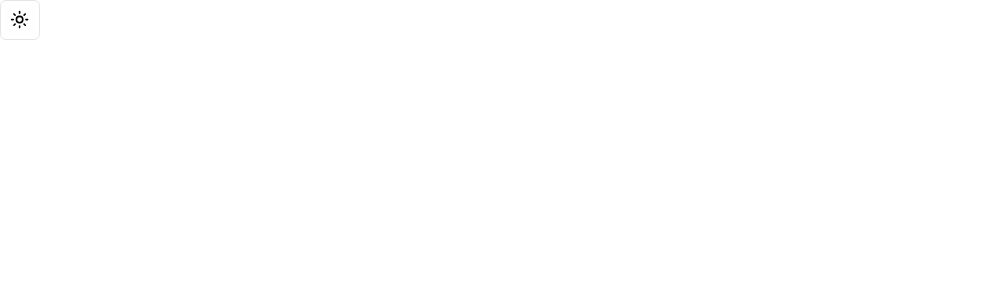
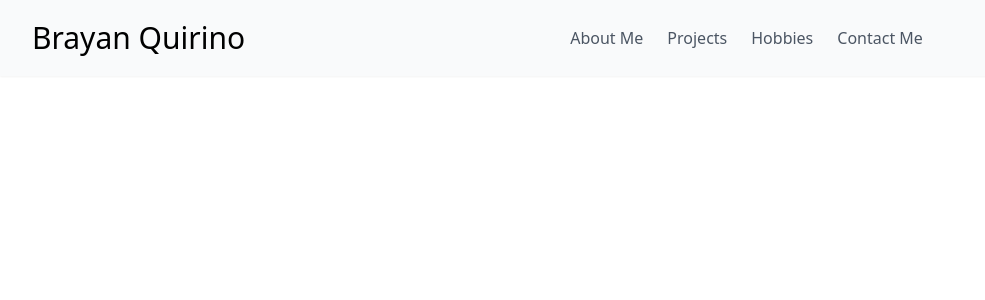
Before and after one commit to braydevkin/portifolio-brayan, a Next.js app: page / in a window 1280 px wide. Shown: the top 300 px of the page, without its empty margins (0-985 px from the left). Built offline with nearby package versions, Linux system fonts and the light colour scheme.

Commit message:
Adding responsive header navigation component

```diff
--- /dev/null
+++ b/src/components/Header/index.tsx
@@ -0,0 +1,49 @@
+"use client";
+
+import * as React from "react";
+import Link from "next/link";
+import { Menu } from "lucide-react";
+import { MenuProps } from "./types";
+
+type HeaderProps = {
+  menus: MenuProps[];
+};
+
+const Header = ({ menus }: HeaderProps) => {
+  const [state, setState] = React.useState(false);
+
+  return (
+    <nav className="bg-gray-50 shadow-sm w-full border-b md:border-0">
+      <div className="items-center px-4 max-w-screen-xl mx-auto md:flex md:px-8">
+        <div className="flex items-center justify-between py-3 md:py-5 md:block">
+          <Link href="/">
+            <h1 className="text-3xl font-bol">Brayan Quirino</h1>
+          </Link>
+          <div className="md:hidden">
+            <button
+              className="text-gray-700 outline-none p-2 rounded-md focus:border-gray-400 focus:border"
+              onClick={() => setState(!state)}
+            >
+              <Menu />
+            </button>
+          </div>
+        </div>
+        <div
+          className={`flex-1 justify-self-center pb-3 mt-8 md:block md:pb-0 md:mt-0 ${
+            state ? "block" : "hidden"
+          }`}
+        >
+          <ul className="justify-center items-center space-y-8 md:flex md:space-x-6 md:space-y-0">
+            {menus.map((item, idx) => (
+              <li key={idx} className="text-gray-600 hover:text-indigo-600">
+                <Link href={item.path}>{item.title}</Link>
+              </li>
+            ))}
+          </ul>
+        </div>
+      </div>
+    </nav>
+  );
+};
+
+export default Header;
--- /dev/null
+++ b/src/components/Header/menus.ts
@@ -0,0 +1,8 @@
+import { MenuProps } from "./types";
+
+export const headerMenus: MenuProps[] = [
+  { title: "About Me", path: "/" },
+  { title: "Projects", path: "/projects" },
+  { title: "Hobbies", path: "/hobbies" },
+  { title: "Contact Me", path: "/contact/me" },
+];
--- /dev/null
+++ b/src/components/Header/types.ts
@@ -0,0 +1,4 @@
+export type MenuProps = {
+  title: string;
+  path: string;
+};
--- a/src/pages/AboutMe.tsx
+++ b/src/pages/AboutMe.tsx
@@ -1,6 +1,13 @@
-import { ToggleDarkMode } from "@/components/ToggleDarkMode";
 import React from "react";
 
+import Header from "@/components/Header";
+import { headerMenus } from "@/components/Header/menus";
+
+
 export const AboutMe: React.FC = () => {
-  return <ToggleDarkMode />;
+  return (
+    <>
+      <Header menus={headerMenus} />
+    </>
+  );
 };
```
